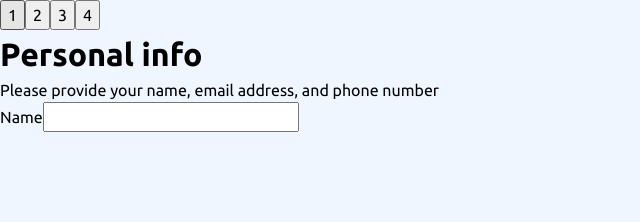
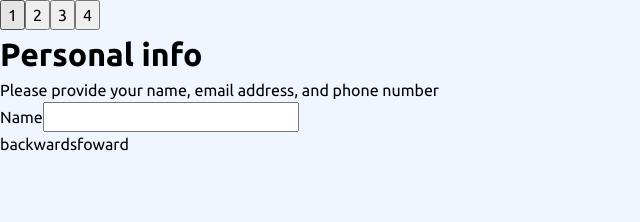
Before and after one commit to Silkiercomet/turbo-disco, a React (Vite) app: page / in a window 1280 px wide. Shown: the top 222 px of the page, without its empty margins (0-640 px from the left). Built offline with nearby package versions, Linux system fonts and the light colour scheme.

Commit message:
basic function of the app

```diff
--- a/src/App.tsx
+++ b/src/App.tsx
@@ -6,6 +6,7 @@ import Form1 from './components/Molecules/Form1'
 import Form2 from './components/Molecules/Form2'
 import Form3 from './components/Molecules/Form3'
 import Form4 from './components/Molecules/Form4'
+import BtnNavigation from './components/Atoms/BtnNavigation'
 
 
 function App() {
@@ -28,8 +29,11 @@ function App() {
   ];
   return (
     <>
-      <StepController goToStep={goToStep}/>
-      <FormContainer handleSubmit={handleSubmit} onSubmitForm={onSubmitForm}>{formsArray[step]}</FormContainer>
+      <StepController goToStep={goToStep} onSubmitForm={onSubmitForm} handleSubmit={handleSubmit}/>
+      <FormContainer handleSubmit={handleSubmit} onSubmitForm={onSubmitForm}>
+        {formsArray[step]}
+        <BtnNavigation goToStep={goToStep} step={step}/>
+        </FormContainer>
     </>
   );
 }
--- a/src/components/Atoms/BtnNavigation.tsx
+++ b/src/components/Atoms/BtnNavigation.tsx
@@ -1,8 +1,16 @@
-import React from 'react'
+type Props = {
+  goToStep: (number: number) => void
+  step: number
+}
 
-const BtnNavigation = () => {
+const BtnNavigation = ({step, goToStep} : Props) => {
+  if(step < 2) return <div>
+    <a onClick={() => goToStep(step-1)}>backwards</a>
+    <a onClick={() => goToStep(step+1)}>foward</a>
+  </div>
   return (
-    <div>BtnNavigation</div>
+    <div>    <a onClick={() => goToStep(step-1)}>backwards</a>
+    <button type="submit" onClick={() => goToStep(step+1)}>foward</button></div>
   )
 }
 
--- a/src/components/Organisms/StepController.tsx
+++ b/src/components/Organisms/StepController.tsx
@@ -1,12 +1,22 @@
+import { UseFormHandleSubmit } from "react-hook-form"
+import { UserFormData } from "../../hooks/useFormSession"
+
 type Props = {
-  goToStep: (number: number) => void
+  goToStep: (number: number) => void,
+  handleSubmit: UseFormHandleSubmit<UserFormData, undefined>,
+  onSubmitForm: (e: UserFormData) => void
 }
-const StepController = ({goToStep}: Props) => {
+const StepController = ({goToStep,handleSubmit,onSubmitForm}: Props) => {
   const steps = [1,2,3,4]
-  //ask chatgpt why is go to step not a function
+  //cuando se llege al ultimo paso se debe agregar el handlesubmit(callback) y el gotostep
   return (
     <div>
-      {steps.map((e,i) => <button onClick={() => goToStep(i)}>{e}</button>)}
+      {steps.map((e,i) => <button onClick={() => {
+        if(i === 3){
+          handleSubmit(onSubmitForm)
+        }
+        goToStep(i)
+      }}>{e}</button>)}
     </div>
   )
 }
```
